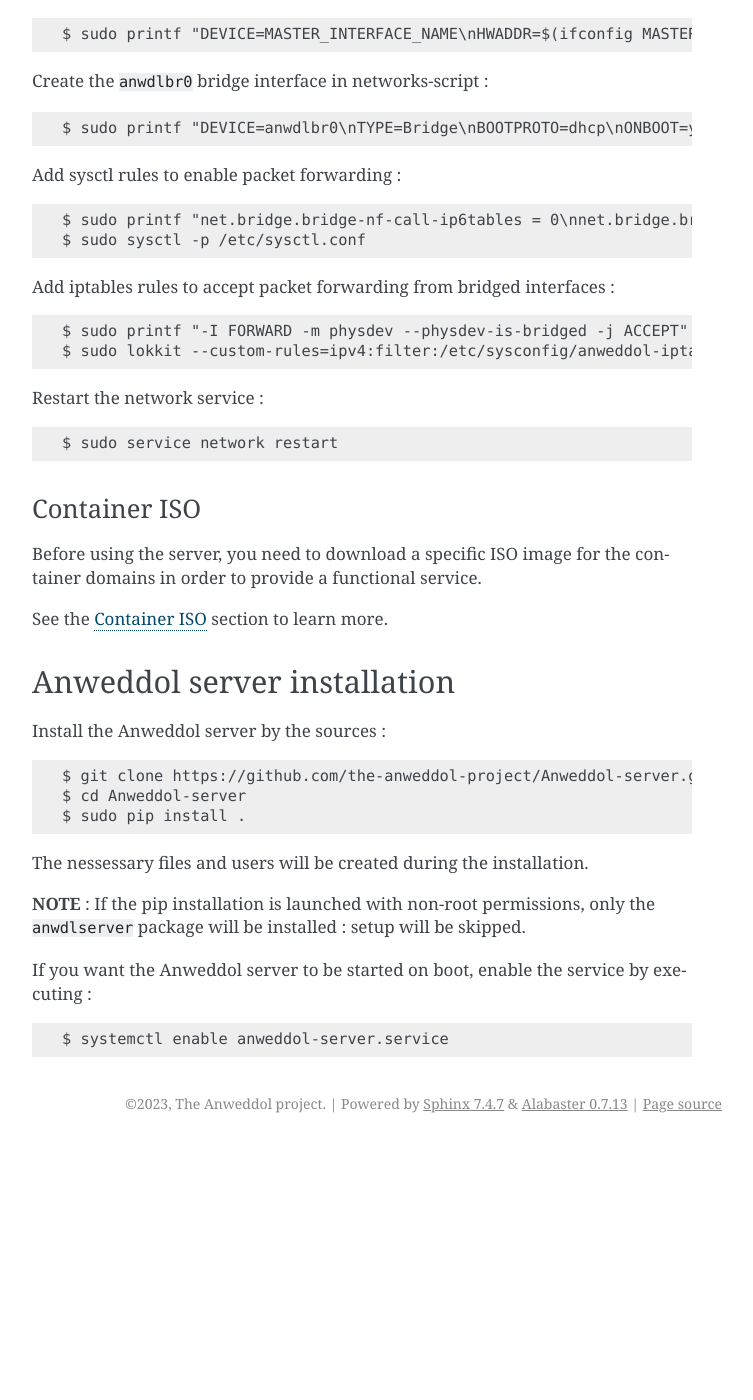
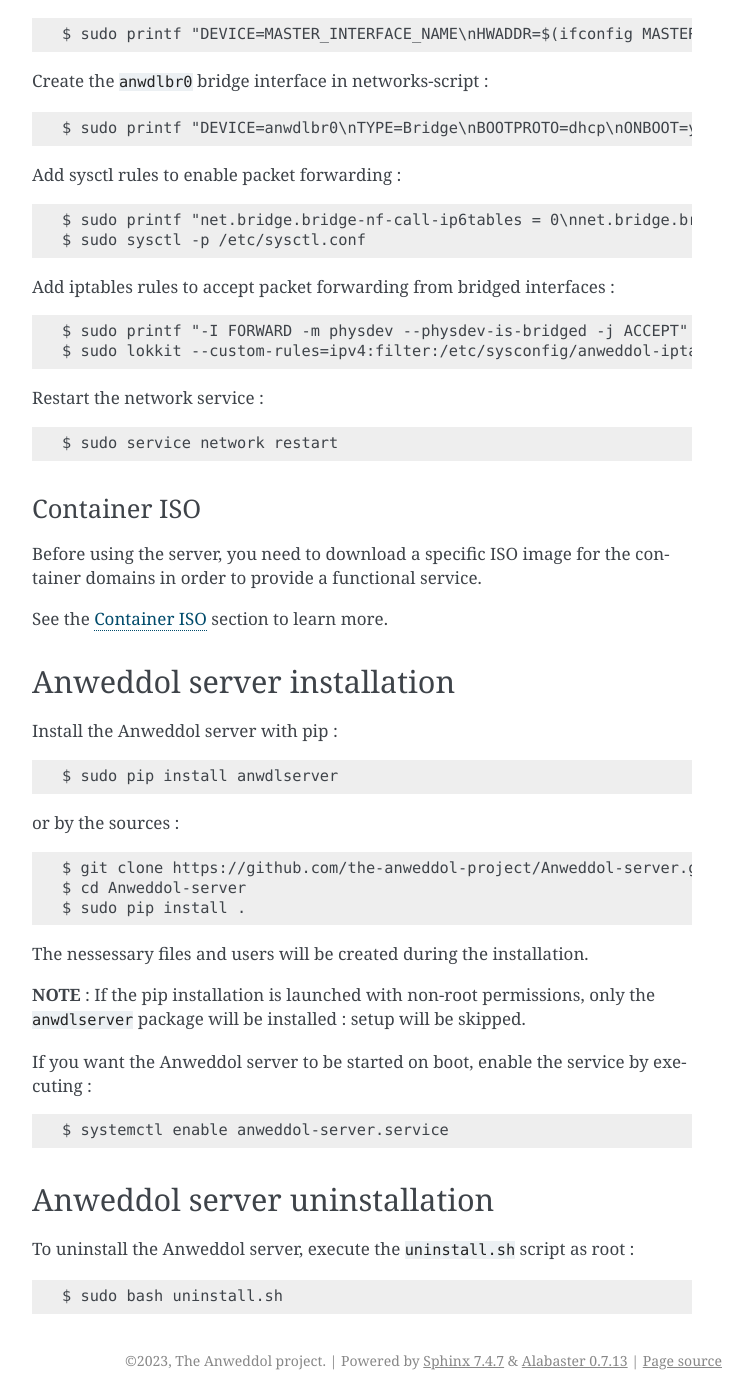
Before and after one commit to Darnethal0z/Anweddol-server, a Sphinx documentation site: the page built from docs/source/administration_guide/installation.md, in a window 1280 px wide and 1400 px high, scrolled down 3148 px. Shown: the whole window, without its empty margins (388-1141 px from the left). Built offline with Sphinx 7.4.7, drawn with Linux system fonts in a browser that asks for light colours; before the commit the page ends 4291 px from its top, so only the background shows below that; some of the changed text lies outside the part shown.

Commit message:
Added uninstallation script + pip installation notice

````diff
--- a/docs/source/administration_guide/installation.md
+++ b/docs/source/administration_guide/installation.md
@@ -187,7 +187,13 @@
 
 ## Anweddol server installation
 
-Install the Anweddol server by the sources :
+Install the Anweddol server with pip :
+
+```
+$ sudo pip install anwdlserver
+```
+
+or by the sources :
 
 ```
 $ git clone https://github.com/the-anweddol-project/Anweddol-server.git
@@ -204,3 +210,11 @@
 ```
 $ systemctl enable anweddol-server.service
 ```
+
+## Anweddol server uninstallation
+
+To uninstall the Anweddol server, execute the `uninstall.sh` script as root :
+
+```
+$ sudo bash uninstall.sh
+```
--- a/docs/source/conf.py
+++ b/docs/source/conf.py
@@ -9,7 +9,7 @@
 project = 'The Anweddol server'
 copyright = '2023, The Anweddol project'
 author = 'The Anweddol project'
-release = 'beta-1.0.3'
+release = 'beta-1.0.4'
 
 # -- General configuration ---------------------------------------------------
 # https://www.sphinx-doc.org/en/master/usage/configuration.html#general-configuration
````
Also changed, not shown: 1 other file.
